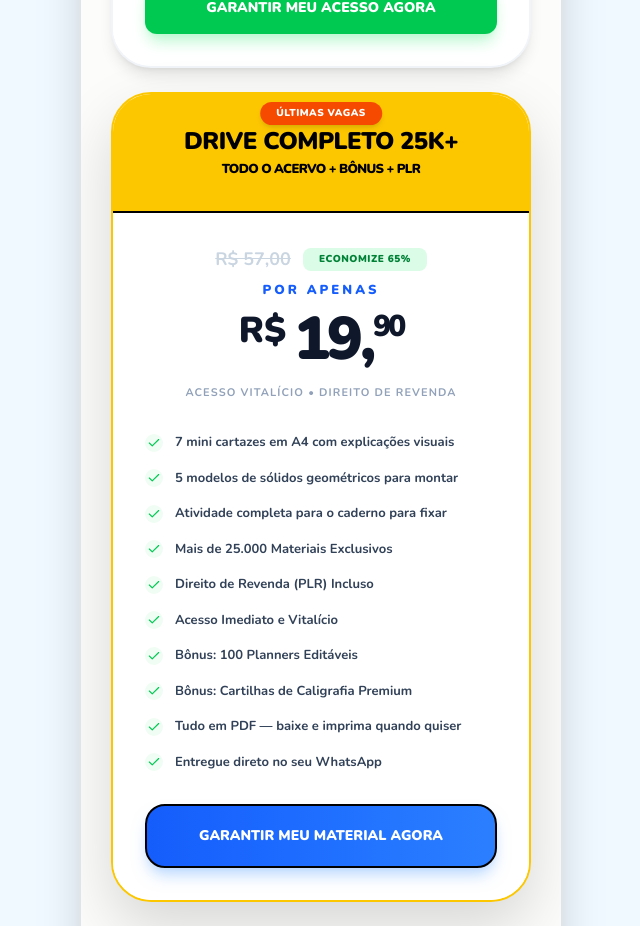
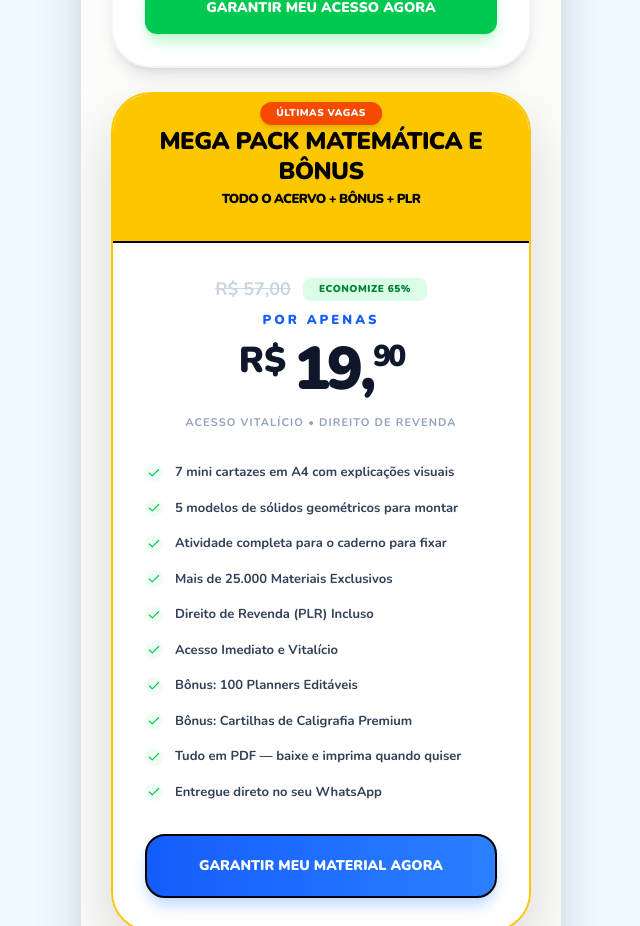
Before and after one commit to contatofilipematos-stack/Pg-20, a React (Vite) app: page / in a window 1280 px wide. Shown: the part 4519-5445 px from the top of the page, without its empty margins (319-959 px from the left). Built offline with nearby package versions, Linux system fonts and the light colour scheme.

Commit message:
feat: Update promotional banner text
Changes the text on a promotional banner to highlight a new "MEGA PACK MATEMÁTICA E BÔNUS" offer, replacing the previous "DRIVE COMPLETO 25K+" message. This update aims to attract users with a specific, high-value product bundle.

```diff
--- a/App.tsx
+++ b/App.tsx
@@ -389,7 +389,7 @@ const App: React.FC = () => {
                   <div className="absolute top-2 left-1/2 -translate-x-1/2 bg-orange-600 text-white text-[10px] font-black px-4 py-1 rounded-full shadow-md uppercase tracking-wider whitespace-nowrap">
                       ÚLTIMAS VAGAS
                   </div>
-                  <h3 className="font-black text-2xl leading-tight uppercase tracking-tight">DRIVE COMPLETO 25K+</h3>
+                  <h3 className="font-black text-2xl leading-tight uppercase tracking-tight">MEGA PACK MATEMÁTICA E BÔNUS</h3>
                   <p className="text-[13px] font-black mt-1 uppercase tracking-tighter">TODO O ACERVO + BÔNUS + PLR</p>
               </div>
               <div className="p-8 bg-white flex-grow">
```
